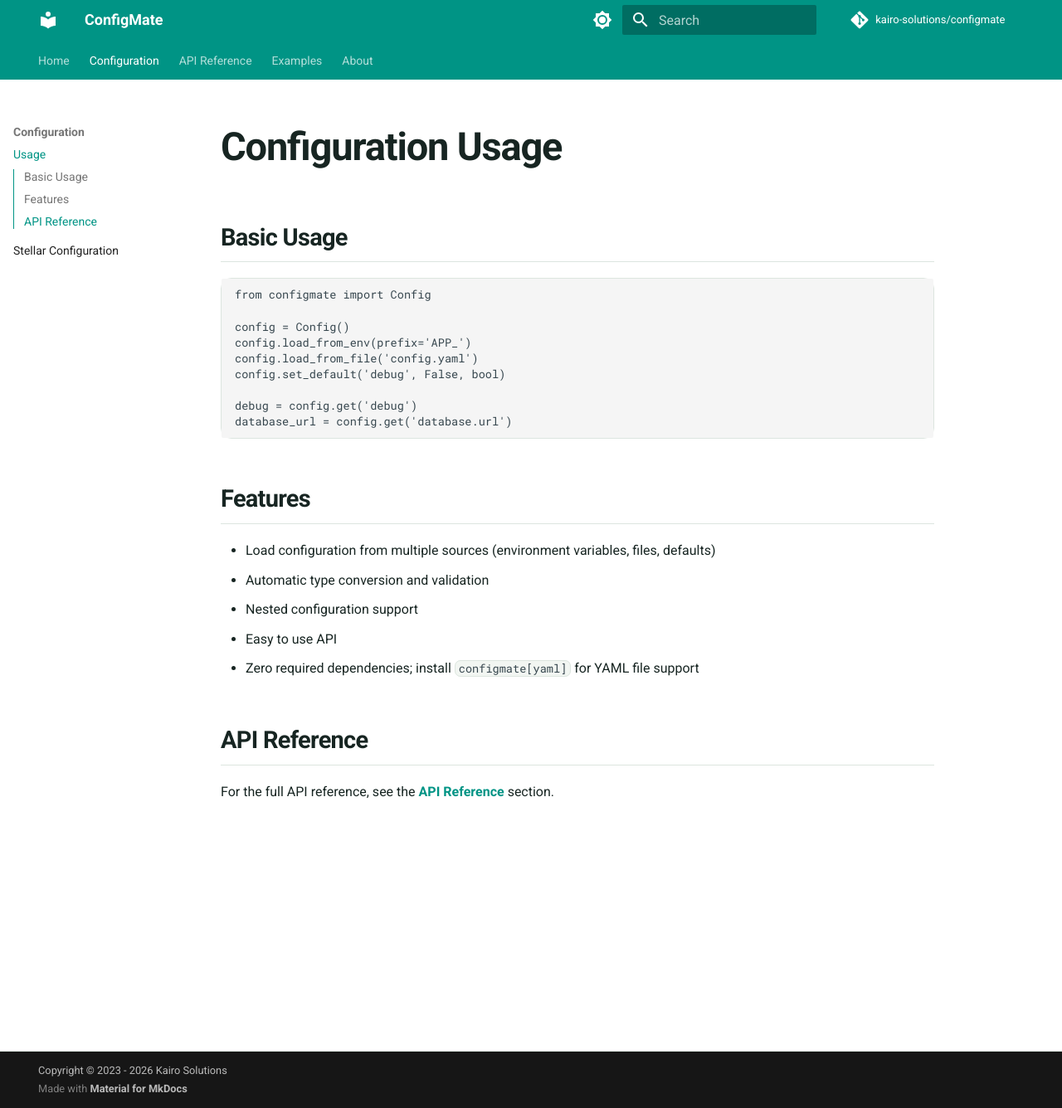
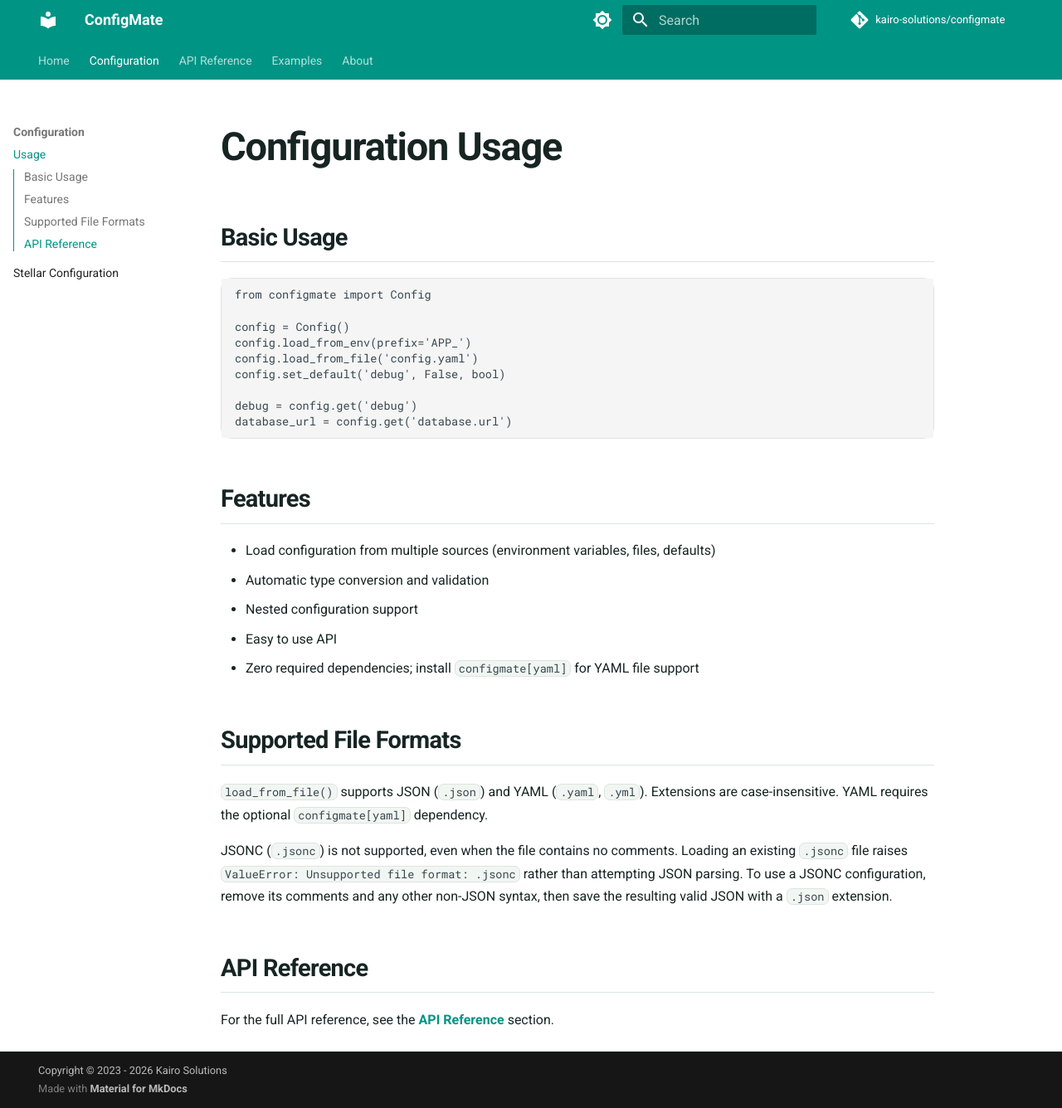
Before and after one commit to kairo-solutions/configmate, an MkDocs documentation site: the page built from docs/configuration/usage.md, in a window 1280 px wide and 1336 px high. Shown: the whole window at 83% size. Built offline with MkDocs 1.6.1 and Material for MkDocs 9.7.7, drawn with Linux system fonts in a browser that asks for light colours; comment, search, counter and statistics services are not loaded.

Commit message:
fix: reject unsupported JSONC configuration files

```diff
--- a/docs/configuration/usage.md
+++ b/docs/configuration/usage.md
@@ -22,6 +22,18 @@
 - Easy to use API
 - Zero required dependencies; install `configmate[yaml]` for YAML file support
 
+## Supported File Formats
+
+`load_from_file()` supports JSON (`.json`) and YAML (`.yaml`, `.yml`).
+Extensions are case-insensitive. YAML requires the optional `configmate[yaml]`
+dependency.
+
+JSONC (`.jsonc`) is not supported, even when the file contains no comments.
+Loading an existing `.jsonc` file raises
+`ValueError: Unsupported file format: .jsonc` rather than attempting JSON parsing.
+To use a JSONC configuration, remove its comments and any other non-JSON syntax,
+then save the resulting valid JSON with a `.json` extension.
+
 ## API Reference
 
 For the full API reference, see the [API Reference](../api/config.md) section.
```
Also changed, not shown: docs/api/config.md (+4 -1 lines), 2 other files.
